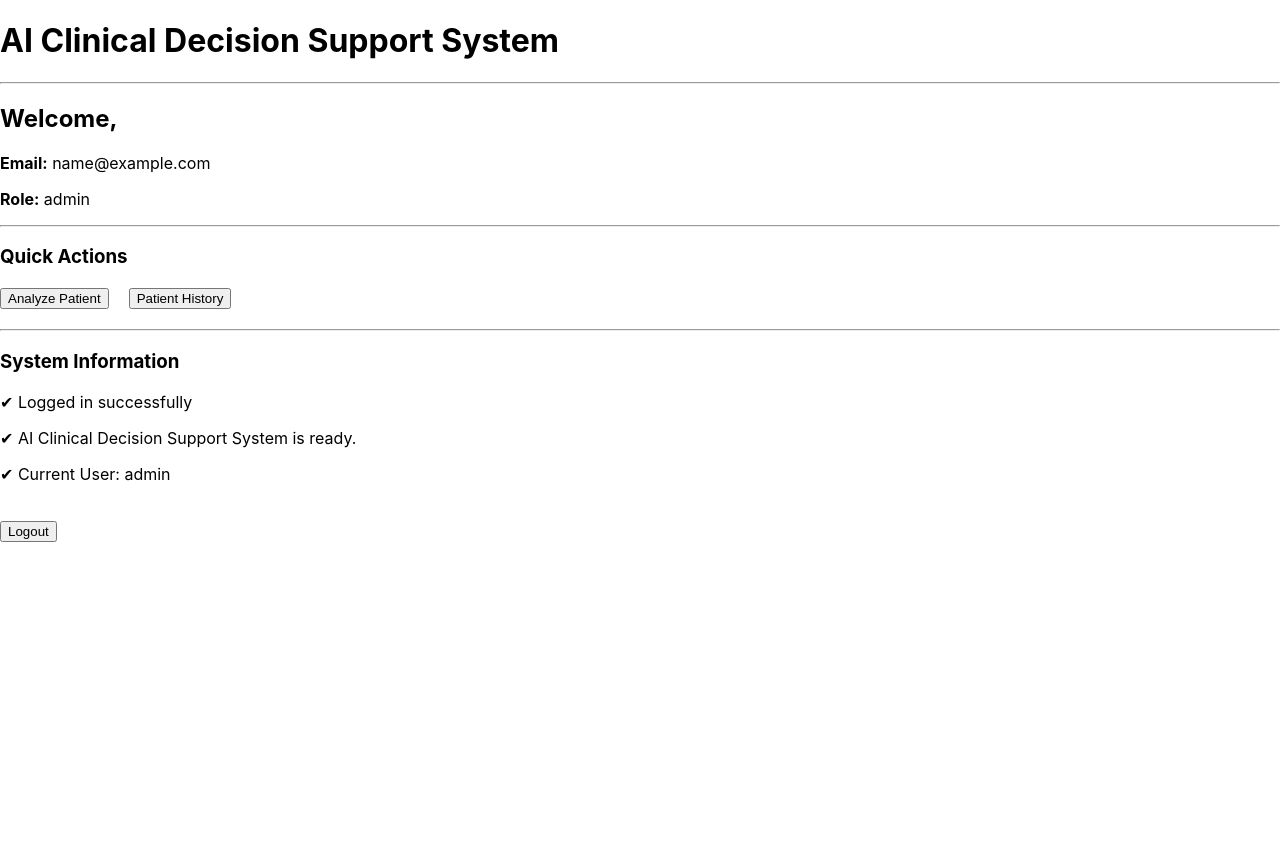
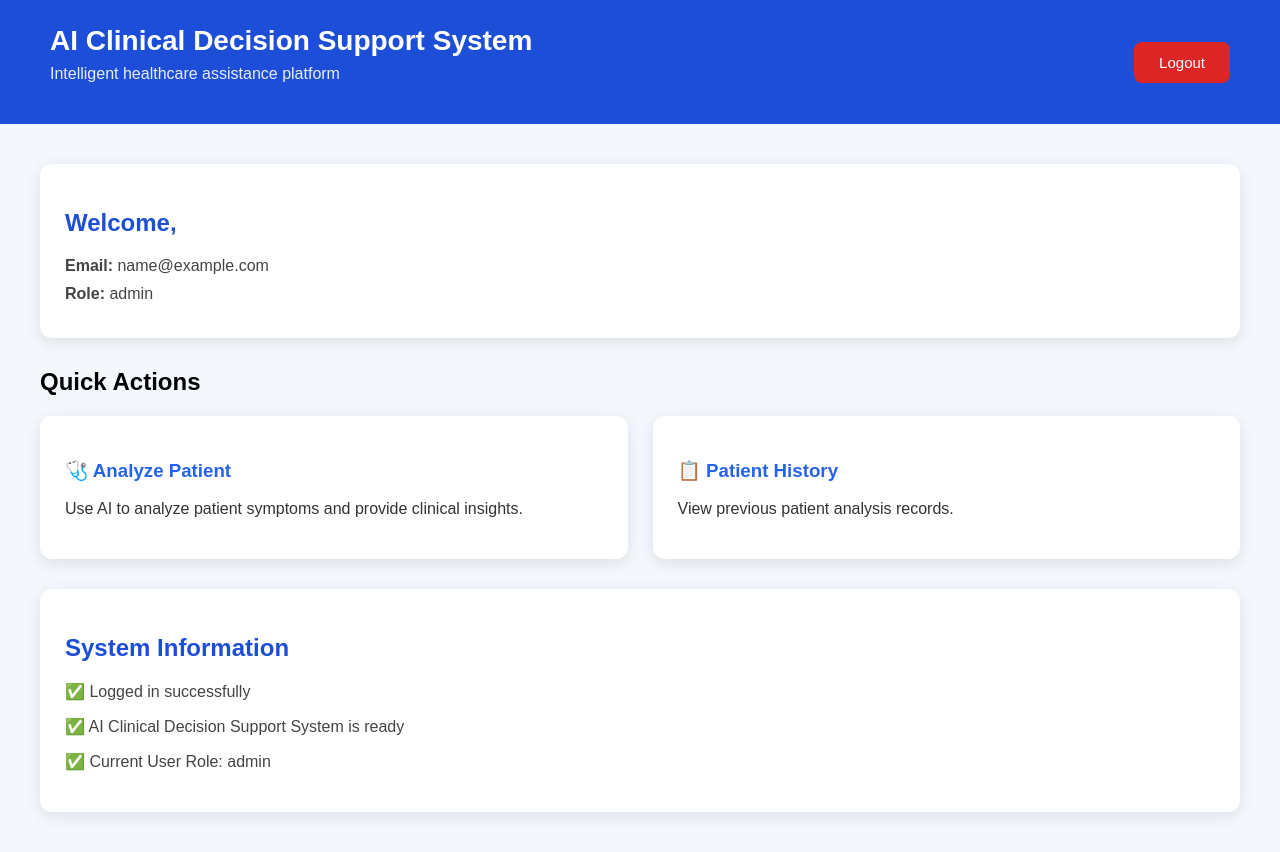
Before and after one commit to minasty/ai-clinical-decision-support-system, a React (Create React App) app in the folder frontend/: page /dashboard in a window 1280 px wide. Before the commit the page ends 800 px from the top, so only its background shows below. Built offline with nearby package versions, Linux system fonts and the light colour scheme; no server answers; sample sign-in values are in the browser's storage.

Commit message:
Refactor Dashboard component layout and styles

```diff
--- a/frontend/src/pages/Dashboard.jsx
+++ b/frontend/src/pages/Dashboard.jsx
@@ -1,10 +1,14 @@
 import { Link, useNavigate } from "react-router-dom";
 import { useAuth } from "../context/AuthContext";
+
+import "./Dashboard.css";
+
 
 function Dashboard() {
 
     const { user, logout } = useAuth();
     const navigate = useNavigate();
+
 
     const handleLogout = () => {
 
@@ -14,71 +18,164 @@ function Dashboard() {
 
     };
 
+
     return (
 
-        <div className="dashboard-container">
+        <div className="dashboard-page">
 
-            <h1>AI Clinical Decision Support System</h1>
 
-            <hr />
+            {/* Header */}
+
+            <header className="dashboard-header">
+
+                <div>
+
+                    <h1>
+                        AI Clinical Decision Support System
+                    </h1>
+
+                    <p>
+                        Intelligent healthcare assistance platform
+                    </p>
+
+                </div>
+
+
+                <button
+                    className="logout-button"
+                    onClick={handleLogout}
+                >
+                    Logout
+                </button>
+
+
+            </header>
+
+
+
+            <main className="dashboard-content">
+
+
+
+                {/* User Profile */}
+
+                <section className="profile-card">
 
                     <h2>
                         Welcome, {user?.full_name}
                     </h2>
 
+
+                    <div className="user-details">
+
                         <p>
-                <strong>Email:</strong> {user?.email}
+                            <strong>Email:</strong>
+                            {" "}
+                            {user?.email}
                         </p>
 
+
                         <p>
-                <strong>Role:</strong> {user?.role}
+                            <strong>Role:</strong>
+                            {" "}
+                            {user?.role}
                         </p>
 
-            <hr />
-
-            <h3>Quick Actions</h3>
-
-            <div
-                style={{
-                    display: "flex",
-                    gap: "20px",
-                    marginBottom: "20px"
-                }}
-            >
-
-                <Link to="/analyze">
-                    <button>
-                        Analyze Patient
-                    </button>
-                </Link>
-
-                <Link to="/history">
-                    <button>
-                        Patient History
-                    </button>
-                </Link>
 
                     </div>
 
-            <hr />
 
-            <h3>System Information</h3>
+                </section>
 
-            <p>✔ Logged in successfully</p>
 
-            <p>✔ AI Clinical Decision Support System is ready.</p>
+
+
+                {/* Quick Actions */}
+
+                <section>
+
+                    <h2>
+                        Quick Actions
+                    </h2>
+
+
+                    <div className="action-container">
+
+
+                        <Link
+                            to="/analyze"
+                            className="action-card"
+                        >
+
+                            <h3>
+                                🩺 Analyze Patient
+                            </h3>
 
                             <p>
-                ✔ Current User: {user?.role}
+                                Use AI to analyze patient symptoms and provide clinical insights.
                             </p>
 
-            <br />
+                        </Link>
 
-            <button
-                onClick={handleLogout}
+
+
+
+                        <Link
+                            to="/history"
+                            className="action-card"
                         >
-                Logout
-            </button>
+
+                            <h3>
+                                📋 Patient History
+                            </h3>
+
+                            <p>
+                                View previous patient analysis records.
+                            </p>
+
+                        </Link>
+
+
+                    </div>
+
+
+                </section>
+
+
+
+
+
+                {/* System Information */}
+
+                <section className="system-card">
+
+
+                    <h2>
+                        System Information
+                    </h2>
+
+
+                    <p>
+                        ✅ Logged in successfully
+                    </p>
+
+
+                    <p>
+                        ✅ AI Clinical Decision Support System is ready
+                    </p>
+
+
+                    <p>
+                        ✅ Current User Role: {user?.role}
+                    </p>
+
+
+                </section>
+
+
+
+            </main>
+
 
         </div>
 
@@ -86,4 +183,5 @@ function Dashboard() {
 
 }
 
+
 export default Dashboard;
```
Lines whose indentation alone changed are shown as unchanged.
